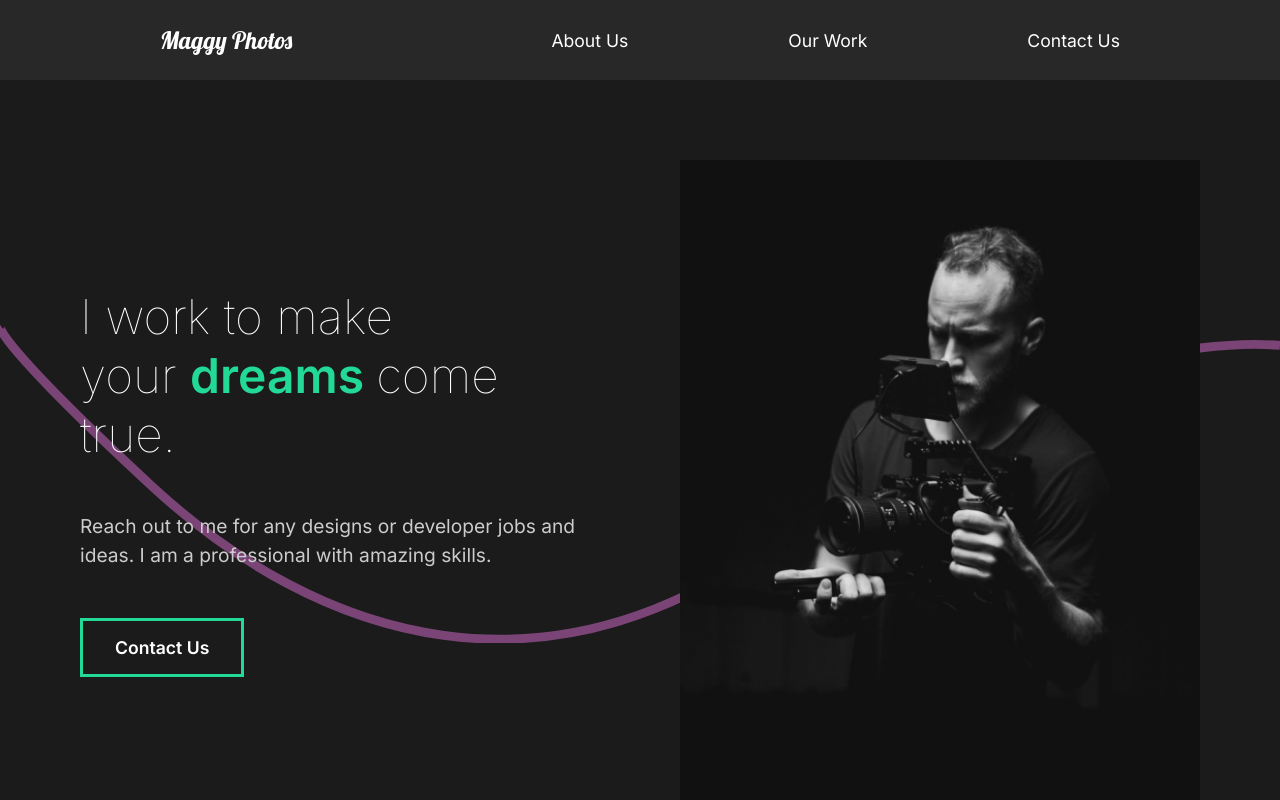
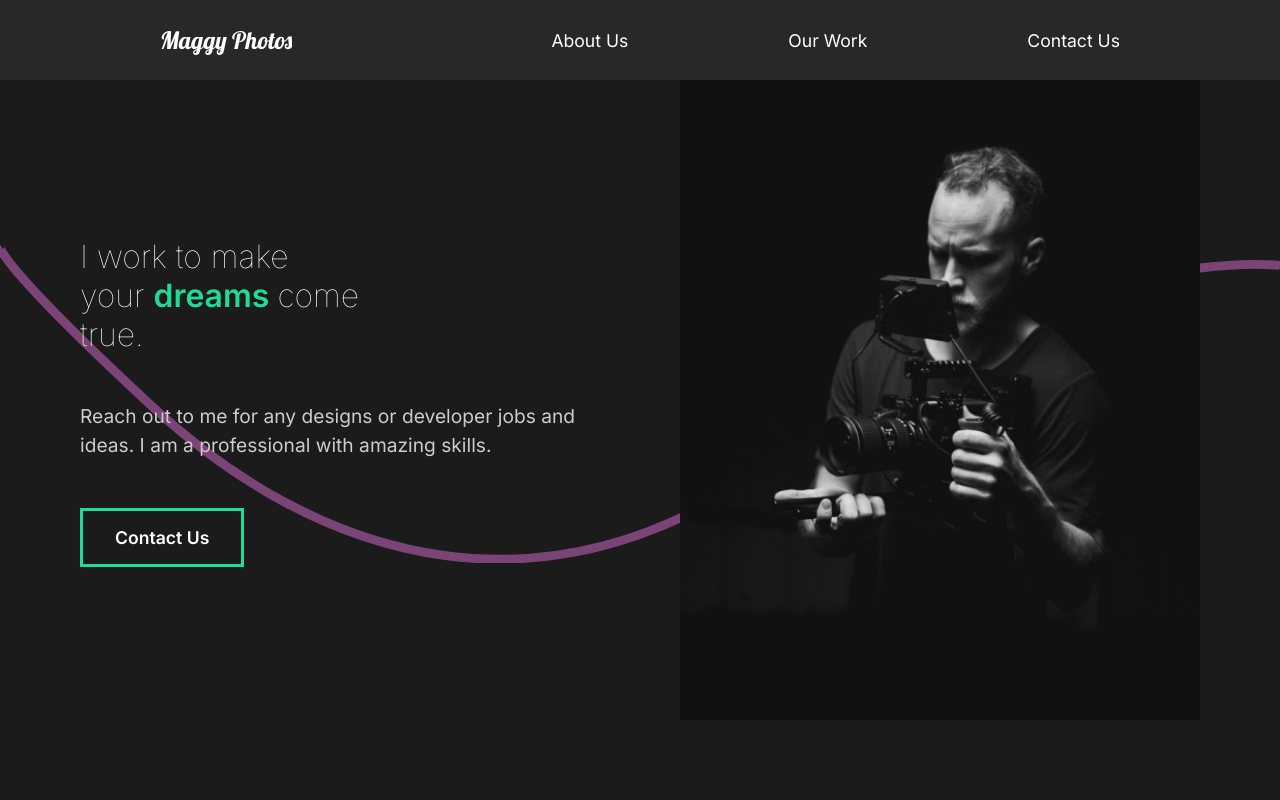
Before and after one commit to PrincessMaggy/maggy_photos, a React (Create React App) app: page / in a window 1280 px wide. Shown: the top 800 px of the page. Built offline with nearby package versions, Linux system fonts and the light colour scheme.

Commit message:
fixed quirks

```diff
--- a/src/components/GlobalStyle.js
+++ b/src/components/GlobalStyle.js
@@ -6,6 +6,7 @@ const GlobalStyle = createGlobalStyle`
     padding:0 ;
     margin:0 ;
     box-sizing:border-box ;
+    overflow-x: hidden;
 }
 body{
     background: #1b1b1b;
@@ -27,7 +28,7 @@ button{
  }
 }
  h2{
-     font-size:3rem;
+     font-size:2rem;
      font-weight:lighter ;
  }
  h3{
--- a/src/components/Nav.js
+++ b/src/components/Nav.js
@@ -35,6 +35,10 @@ justify-content: space-between;
 align-items:center ;
 padding:1rem 10rem ;
 background:#282828 ;
+position: fixed;
+top: 0;
+z-index: 10;
+width: 100vw;
 a{
     color:white ;
     text-decoration:none ;
```
